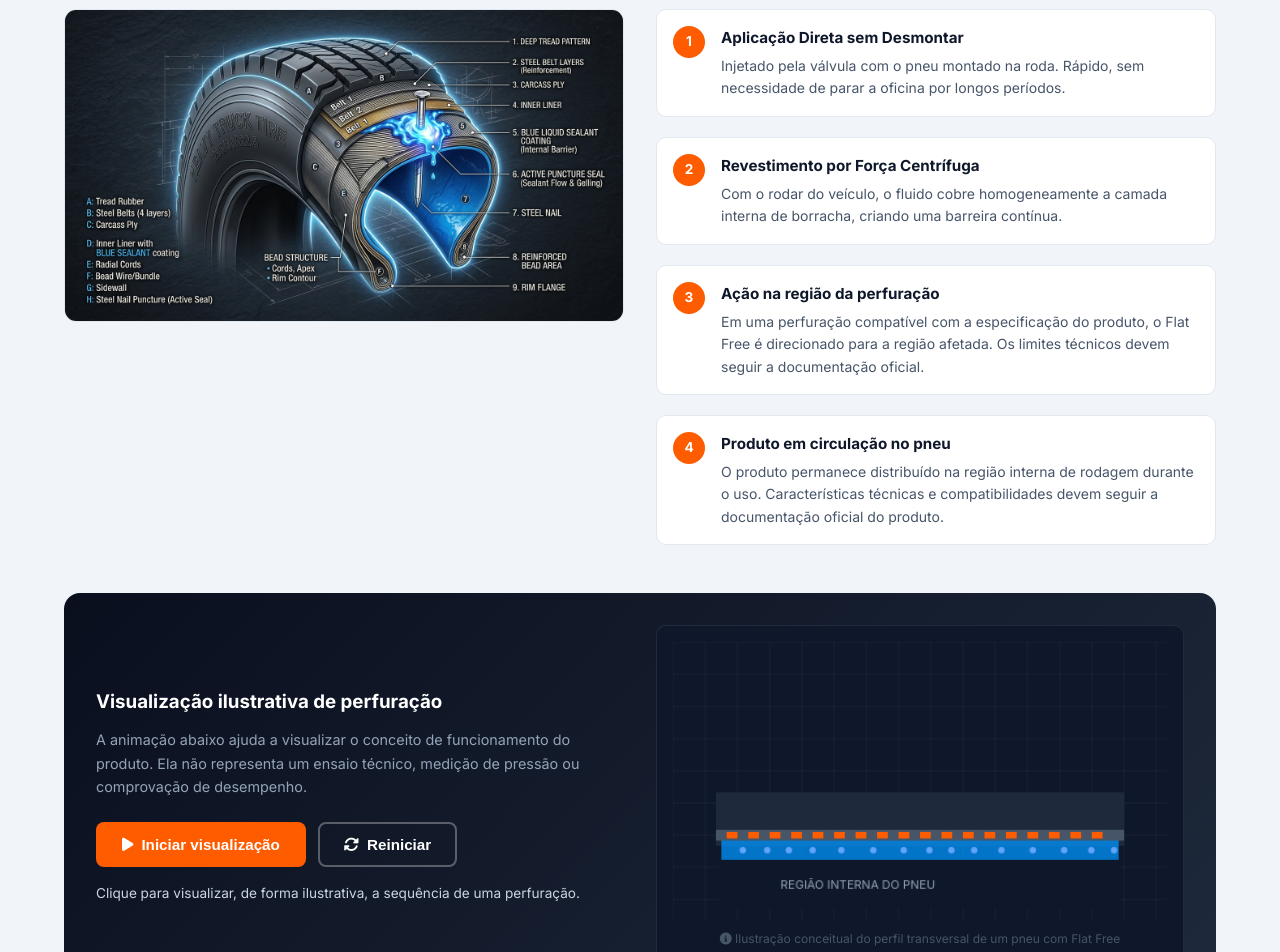
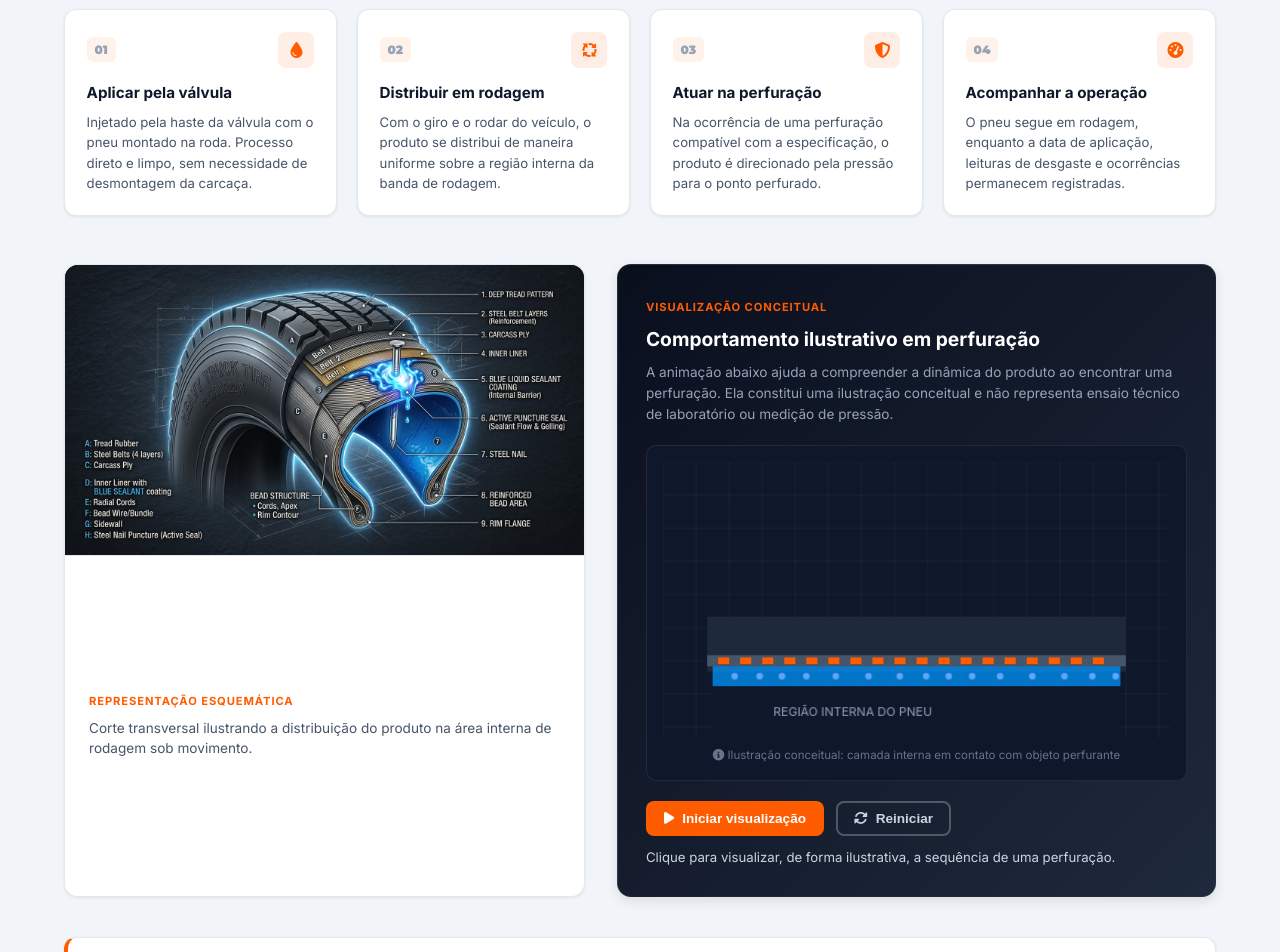
Before and after one commit to vicgouveia-cloud/flat-free-brasil, a Next.js app: page / in a window 1280 px wide. Shown: the part 2920-3872 px from the top of the page. Built offline with nearby package versions, Linux system fonts and the light colour scheme.

Commit message:
feat(home): remodel technology section into product action lifecycle and clear CTAs

```diff
--- a/app/globals.css
+++ b/app/globals.css
@@ -459,26 +459,242 @@ a {
   }
 }
 
-/* Home simulator responsive grid */
-.home-simulator-grid {
+/* Home Technology & Product Action Section */
+.home-tech-section {
+  background: var(--bg-surface-elevated);
+  position: relative;
+}
+
+.home-tech-steps-grid {
+  display: grid;
+  grid-template-columns: repeat(4, 1fr);
+  gap: 1.25rem;
+  margin-bottom: 3rem;
+}
+.home-tech-step-card {
+  background: var(--bg-surface);
+  border: 1px solid var(--border-color);
+  border-radius: 12px;
+  padding: 1.35rem;
+  display: flex;
+  flex-direction: column;
+  transition: transform 0.15s ease, border-color 0.15s ease;
+  box-shadow: var(--shadow-sm);
+}
+.home-tech-step-card:hover {
+  transform: translateY(-2px);
+  border-color: rgba(255, 92, 0, 0.3);
+}
+.home-tech-step-top {
+  display: flex;
+  justify-content: space-between;
+  align-items: center;
+  margin-bottom: 0.85rem;
+}
+.home-tech-step-num {
+  font-family: Montserrat, sans-serif;
+  font-size: 0.75rem;
+  font-weight: 900;
+  color: var(--text-muted);
+  background: rgba(255, 92, 0, 0.08);
+  padding: 0.2rem 0.5rem;
+  border-radius: 6px;
+}
+.home-tech-step-icon {
+  width: 2.25rem;
+  height: 2.25rem;
+  background: rgba(255, 92, 0, 0.1);
+  border-radius: 8px;
+  display: flex;
+  align-items: center;
+  justify-content: center;
+  color: var(--color-safety-orange);
+  font-size: 1rem;
+}
+.home-tech-step-card h4 {
+  font-size: 0.95rem;
+  font-weight: 800;
+  margin-bottom: 0.4rem;
+  color: var(--text-primary);
+}
+.home-tech-step-card p {
+  font-size: 0.825rem;
+  color: var(--text-secondary);
+  line-height: 1.55;
+  margin: 0;
+}
+
+.home-tech-visual-container {
+  display: grid;
+  grid-template-columns: minmax(0, 1fr) minmax(0, 1.15fr);
+  gap: 2rem;
+  align-items: stretch;
+  margin-bottom: 2.5rem;
+}
+.home-tech-diagram-card {
+  background: var(--bg-surface);
+  border: 1px solid var(--border-color);
+  border-radius: 14px;
+  overflow: hidden;
+  display: flex;
+  flex-direction: column;
+  box-shadow: var(--shadow-sm);
+}
+.home-tech-diagram-media {
+  background: #0a0f1e;
+  overflow: hidden;
+}
+.home-tech-diagram-caption {
+  padding: 1.25rem 1.5rem;
+  border-top: 1px solid var(--border-color);
+  background: var(--bg-surface);
+  flex: 1;
+  display: flex;
+  flex-direction: column;
+  justify-content: center;
+}
+.home-tech-diagram-caption p {
+  font-size: 0.85rem;
+  color: var(--text-secondary);
+  line-height: 1.5;
+  margin: 0;
+}
+
+.home-tech-caption-badge {
+  display: inline-block;
+  font-size: 0.7rem;
+  font-weight: 700;
+  text-transform: uppercase;
+  letter-spacing: 0.08em;
+  color: var(--color-safety-orange);
+  margin-bottom: 0.4rem;
+}
+
+.home-tech-visualizer-card {
   background: linear-gradient(135deg, #0a0f1e, #1e293b);
-  border-radius: 16px;
-  padding: 2rem;
-  display: grid;
-  grid-template-columns: 1fr 1fr;
-  gap: 2rem;
+  border-radius: 14px;
+  padding: 1.75rem;
+  color: #fff;
+  display: flex;
+  flex-direction: column;
+  border: 1px solid rgba(255, 255, 255, 0.08);
+  box-shadow: var(--shadow-md);
+}
+.home-tech-visualizer-header {
+  margin-bottom: 1.25rem;
+}
+.home-tech-visualizer-header h3 {
+  font-size: 1.2rem;
+  font-weight: 800;
+  color: #fff;
+  margin-bottom: 0.5rem;
+}
+.home-tech-visualizer-header p {
+  color: #94a3b8;
+  font-size: 0.85rem;
+  line-height: 1.55;
+  margin: 0;
+}
+
+.home-tech-canvas-frame {
+  background: #0f172a;
+  border-radius: 10px;
+  padding: 1rem;
+  border: 1px solid rgba(255, 255, 255, 0.08);
+  margin-bottom: 1.25rem;
+}
+.home-tech-canvas {
+  width: 100%;
+  display: block;
+}
+.home-tech-canvas-caption {
+  text-align: center;
+  font-size: 0.72rem;
+  color: #64748b;
+  margin-top: 0.5rem;
+}
+
+.home-tech-visualizer-controls {
+  display: flex;
+  flex-direction: column;
+  gap: 0.75rem;
+  margin-top: auto;
+}
+.home-tech-ctrl-buttons {
+  display: flex;
+  gap: 0.75rem;
+  flex-wrap: wrap;
+}
+.home-tech-status-text {
+  color: #cbd5e1;
+  font-size: 0.825rem;
+  line-height: 1.5;
+  margin: 0;
+}
+
+/* Next Step CTA Banner in Tech Section */
+.home-tech-journey-cta {
+  background: var(--bg-surface);
+  border: 1px solid var(--border-color);
+  border-left: 4px solid var(--color-safety-orange);
+  border-radius: 12px;
+  padding: 1.5rem 2rem;
+  display: flex;
   align-items: center;
+  justify-content: space-between;
+  gap: 1.5rem;
+  box-shadow: var(--shadow-sm);
+}
+.home-tech-cta-copy h4 {
+  font-size: 1.1rem;
+  font-weight: 800;
+  color: var(--text-primary);
+  margin-bottom: 0.25rem;
+}
+.home-tech-cta-copy p {
+  font-size: 0.875rem;
+  color: var(--text-secondary);
+  margin: 0;
+}
+.home-tech-cta-actions {
+  display: flex;
+  gap: 0.75rem;
+  flex-shrink: 0;
+  flex-wrap: wrap;
+}
+
+@media (max-width: 1024px) {
+  .home-tech-steps-grid {
+    grid-template-columns: repeat(2, 1fr);
+  }
 }
 @media (max-width: 900px) {
-  .home-simulator-grid {
+  .home-tech-visual-container {
     grid-template-columns: 1fr;
+    gap: 1.5rem;
+  }
+  .home-tech-journey-cta {
+    flex-direction: column;
+    align-items: stretch;
     padding: 1.5rem;
-    gap: 1.5rem;
+  }
+  .home-tech-cta-actions {
+    justify-content: flex-start;
   }
 }
 @media (max-width: 600px) {
-  .home-simulator-grid {
+  .home-tech-steps-grid {
+    grid-template-columns: 1fr;
+    gap: 1rem;
+  }
+  .home-tech-visualizer-card {
     padding: 1.25rem;
+  }
+  .home-tech-cta-actions {
+    flex-direction: column;
+  }
+  .home-tech-cta-actions .btn {
+    justify-content: center;
   }
 }
 
--- a/app/page.tsx
+++ b/app/page.tsx
@@ -104,7 +104,7 @@ export default function HomePage() {
   function resetSim() {
     simStateRef.current = 'idle'
     nailYRef.current = -40
-    setSimStatus('Clique para simular furo de prego 6mm em tempo real.')
+    setSimStatus('Clique para visualizar, de forma ilustrativa, a sequência de uma perfuração.')
     cancelAnimationFrame(animRef.current)
     drawCanvas()
   }
@@ -303,47 +303,120 @@ export default function HomePage() {
           </div>
         </section>
 
-        {/* TECHNOLOGY */}
-        <section id="tecnologia" className="section tech-section" style={{ background: 'var(--bg-surface-elevated)' }}>
+        {/* TECHNOLOGY / PRODUCT ACTION */}
+        <section id="tecnologia" className="section home-tech-section" aria-labelledby="home-tech-title">
           <div className="container">
             <div className="section-header">
-              <span className="section-tag">Como o produto atua</span>
-              <h2 className="section-title">Como Funciona a Tecnologia Flat Free</h2>
-              <p className="section-description">O selante é aplicado diretamente pela válvula do pneu. Através da força centrífuga, cria uma película protetora uniforme na área interna da banda de rodagem.</p>
+              <span className="section-tag">Ação do produto no pneu</span>
+              <h2 id="home-tech-title" className="section-title">Como o Flat Free atua</h2>
+              <p className="section-description">
+                O produto é aplicado diretamente no interior do pneu para criar uma camada preventiva de proteção na região interna da banda de rodagem, sem necessidade de desmontar a roda.
+              </p>
             </div>
-            <div className="grid-2" style={{ alignItems: 'start', marginBottom: '3rem' }}>
-              <div style={{ borderRadius: '12px', overflow: 'hidden', border: '1px solid var(--border-color)' }}>
-                <img src="/images/tire_diagram_3d.jpg" alt="Diagrama 3D Corte Transversal Pneu com Selante Flat Free" style={{ width: '100%', display: 'block' }} />
+
+            {/* 4-step sequence: Aplicar -> Distribuir -> Atuar na perfuração -> Acompanhar */}
+            <div className="home-tech-steps-grid">
+              {[
+                {
+                  step: '01',
+                  icon: 'fa-droplet',
+                  title: 'Aplicar pela válvula',
+                  desc: 'Injetado pela haste da válvula com o pneu montado na roda. Processo direto e limpo, sem necessidade de desmontagem da carcaça.',
+                },
+                {
+                  step: '02',
+                  icon: 'fa-arrows-spin',
+                  title: 'Distribuir em rodagem',
+                  desc: 'Com o giro e o rodar do veículo, o produto se distribui de maneira uniforme sobre a região interna da banda de rodagem.',
+                },
+                {
+                  step: '03',
+                  icon: 'fa-shield-halved',
+                  title: 'Atuar na perfuração',
+                  desc: 'Na ocorrência de uma perfuração compatível com a especificação, o produto é direcionado pela pressão para o ponto perfurado.',
+                },
+                {
+                  step: '04',
+                  icon: 'fa-gauge-high',
+                  title: 'Acompanhar a operação',
+                  desc: 'O pneu segue em rodagem, enquanto a data de aplicação, leituras de desgaste e ocorrências permanecem registradas.',
+                },
+              ].map(item => (
+                <div key={item.step} className="home-tech-step-card">
+                  <div className="home-tech-step-top">
+                    <span className="home-tech-step-num">{item.step}</span>
+                    <div className="home-tech-step-icon">
+                      <i className={`fas ${item.icon}`} aria-hidden="true" />
+                    </div>
+                  </div>
+                  <h4>{item.title}</h4>
+                  <p>{item.desc}</p>
+                </div>
+              ))}
+            </div>
+
+            {/* Cutaway diagram & explanatory visualization */}
+            <div className="home-tech-visual-container">
+              <div className="home-tech-diagram-card">
+                <div className="home-tech-diagram-media">
+                  <Image
+                    src="/images/tire_diagram_3d.jpg"
+                    alt="Diagrama ilustrativo do corte transversal do pneu com camada interna protegida por Flat Free"
+                    width={1000}
+                    height={600}
+                    sizes="(max-width: 900px) calc(100vw - 48px), 50vw"
+                    style={{ width: '100%', height: 'auto', display: 'block' }}
+                  />
+                </div>
+                <div className="home-tech-diagram-caption">
+                  <span className="home-tech-caption-badge">Representação esquemática</span>
+                  <p>Corte transversal ilustrando a distribuição do produto na área interna de rodagem sob movimento.</p>
+                </div>
               </div>
-              <div style={{ display: 'flex', flexDirection: 'column', gap: '1.25rem' }}>
-                {[
-                  { n: 1, title: 'Aplicação Direta sem Desmontar', desc: 'Injetado pela válvula com o pneu montado na roda. Rápido, sem necessidade de parar a oficina por longos períodos.' },
-                  { n: 2, title: 'Revestimento por Força Centrífuga', desc: 'Com o rodar do veículo, o fluido cobre homogeneamente a camada interna de borracha, criando uma barreira contínua.' },
-                  { n: 3, title: 'Ação na região da perfuração', desc: 'Em uma perfuração compatível com a especificação do produto, o Flat Free é direcionado para a região afetada. Os limites técnicos devem seguir a documentação oficial.' },
-                  { n: 4, title: 'Produto em circulação no pneu', desc: 'O produto permanece distribuído na região interna de rodagem durante o uso. Características técnicas e compatibilidades devem seguir a documentação oficial do produto.' },
-                ].map(step => (
-                  <div key={step.n} style={{ display: 'flex', gap: '1rem', padding: '1rem', background: 'var(--bg-surface)', borderRadius: '10px', border: '1px solid var(--border-color)' }}>
-                    <div style={{ width: '2rem', height: '2rem', background: 'var(--color-safety-orange)', borderRadius: '50%', display: 'flex', alignItems: 'center', justifyContent: 'center', color: '#fff', fontWeight: 800, fontSize: '0.85rem', flexShrink: 0 }}>{step.n}</div>
-                    <div><h4 style={{ fontWeight: 700, marginBottom: '0.3rem', fontSize: '0.95rem' }}>{step.title}</h4><p style={{ color: 'var(--text-secondary)', fontSize: '0.875rem' }}>{step.desc}</p></div>
+
+              <div className="home-tech-visualizer-card">
+                <div className="home-tech-visualizer-header">
+                  <span className="home-tech-caption-badge">Visualização conceitual</span>
+                  <h3>Comportamento ilustrativo em perfuração</h3>
+                  <p>
+                    A animação abaixo ajuda a compreender a dinâmica do produto ao encontrar uma perfuração. Ela constitui uma ilustração conceitual e não representa ensaio técnico de laboratório ou medição de pressão.
+                  </p>
+                </div>
+
+                <div className="home-tech-canvas-frame">
+                  <canvas ref={canvasRef} width={460} height={250} className="home-tech-canvas" />
+                  <p className="home-tech-canvas-caption">
+                    <i className="fas fa-info-circle" aria-hidden="true" /> Ilustração conceitual: camada interna em contato com objeto perfurante
+                  </p>
+                </div>
+
+                <div className="home-tech-visualizer-controls">
+                  <div className="home-tech-ctrl-buttons">
+                    <button className="btn btn-primary btn-sm" onClick={startSim}>
+                      <i className="fas fa-play" aria-hidden="true" /> Iniciar visualização
+                    </button>
+                    <button className="btn btn-outline btn-sm" onClick={resetSim} style={{ color: '#cbd5e1', borderColor: 'rgba(255,255,255,0.25)' }}>
+                      <i className="fas fa-rotate" aria-hidden="true" /> Reiniciar
+                    </button>
                   </div>
-                ))}
+                  <p className="home-tech-status-text">{simStatus}</p>
+                </div>
               </div>
             </div>
 
-            {/* Simulator */}
-            <div className="home-simulator-grid">
-              <div>
-                <h3 style={{ color: '#fff', fontWeight: 800, marginBottom: '0.75rem' }}>Visualização ilustrativa de perfuração</h3>
-                <p style={{ color: '#94a3b8', marginBottom: '1.5rem', fontSize: '0.9rem' }}>A animação abaixo ajuda a visualizar o conceito de funcionamento do produto. Ela não representa um ensaio técnico, medição de pressão ou comprovação de desempenho.</p>
-                <div style={{ display: 'flex', gap: '0.75rem', marginBottom: '1rem', flexWrap: 'wrap' }}>
-                  <button className="btn btn-primary" onClick={startSim}><i className="fas fa-play" /> Iniciar visualização</button>
-                  <button className="btn btn-outline" onClick={resetSim} style={{ color: '#fff', borderColor: 'rgba(255,255,255,0.3)' }}><i className="fas fa-rotate" /> Reiniciar</button>
-                </div>
-                <p style={{ color: '#cbd5e1', fontSize: '0.85rem' }}>{simStatus}</p>
+            {/* Natural journey continuation */}
+            <div className="home-tech-journey-cta">
+              <div className="home-tech-cta-copy">
+                <h4>Quer saber a dosagem para seus pneus?</h4>
+                <p>Consulte a dosagem recomendada pela medida ou envie seus dados para solicitar atendimento.</p>
               </div>
-              <div style={{ background: '#0f172a', borderRadius: '10px', padding: '1rem', border: '1px solid rgba(255,255,255,0.08)' }}>
-                <canvas ref={canvasRef} width={460} height={260} style={{ width: '100%', display: 'block' }} />
-                <p style={{ textAlign: 'center', fontSize: '0.75rem', color: '#475569', marginTop: '0.5rem' }}><i className="fas fa-info-circle" /> Ilustração conceitual do perfil transversal de um pneu com Flat Free</p>
+              <div className="home-tech-cta-actions">
+                <Link href="/calculadora" className="btn btn-secondary">
+                  <i className="fas fa-calculator" aria-hidden="true" /> Calcular aplicação
+                </Link>
+                <Link href="/solicitar" className="btn btn-primary">
+                  Quero Flat Free <i className="fas fa-arrow-right" aria-hidden="true" />
+                </Link>
               </div>
             </div>
           </div>
```
